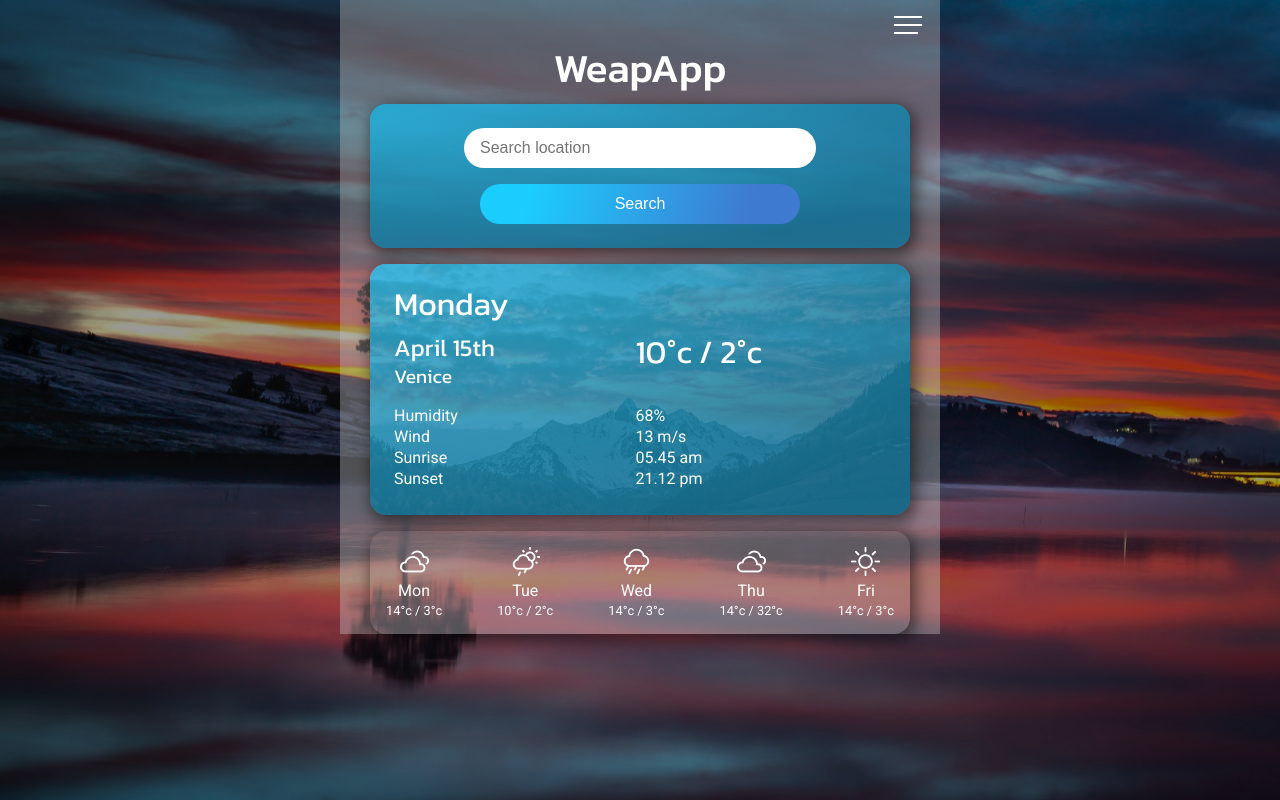
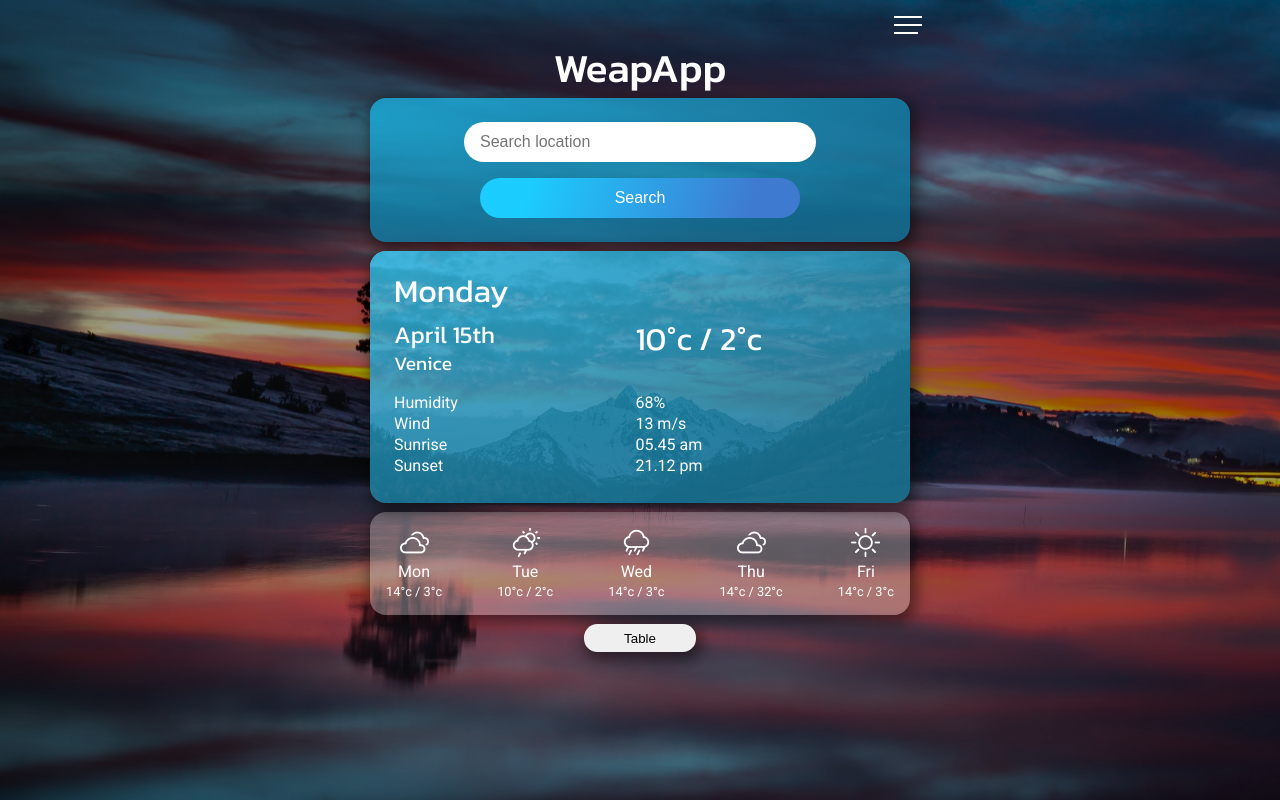
Before and after one commit to chas-academy/u07-weather-app-Niclas-Gustafsson, a React (Create React App) app: page / in a window 1280 px wide. Built offline with nearby package versions, Linux system fonts and the light colour scheme.

Commit message:
Implement toggle button for detailed table component + styling

```diff
--- a/src/App.js
+++ b/src/App.js
@@ -3,6 +3,7 @@ import Navbar from './components/navbar/navbar';
 import Search from './components/searchComponent/search'
 import ForecastDay from './components/forecast-day/ForecastDay'
 import ForecastWeek from './components/forecast-week/forecastWeek';
+import TableButton from './components/table-button/TableButton';
 
 function App() {
 
@@ -27,6 +28,7 @@ function App() {
         {/* Forecast week */}
         <ForecastWeek />
         {/* table button */}
+        <TableButton />
         {/* forcast table with collapsable daily timelapses */}
       </section>
     </div>
--- a/src/assets/css/main.css
+++ b/src/assets/css/main.css
@@ -84,7 +84,6 @@ body::after {
 body #root .container {
   max-width: 37.5em;
   margin: 0 auto;
-  background-color: rgba(200, 200, 200, 0.376);
 }
 
 body #root .container .inner {
@@ -101,7 +100,7 @@ body #root .container .inner {
   -webkit-box-pack: center;
       -ms-flex-pack: center;
           justify-content: center;
-  gap: 1em;
+  gap: 0.6em;
 }
 
 body #root .container .inner .heading {
@@ -355,6 +354,7 @@ body #root .container .inner .heading {
           box-shadow: 3px 5px 15px 3px rgba(0, 0, 0, 0.5);
   color: #ffffff;
   font-family: "Roboto", sans-serif;
+  background-color: rgba(200, 200, 200, 0.376);
 }
 
 .forecast-week .days {
@@ -379,4 +379,20 @@ body #root .container .inner .heading {
 .forecast-week .days .week-day-temp {
   font-size: 0.8rem;
 }
+
+.table-btn {
+  padding: 0.4rem 3em;
+  border-radius: 1em;
+  border: none;
+  -webkit-box-shadow: 3px 5px 15px 3px rgba(0, 0, 0, 0.5);
+          box-shadow: 3px 5px 15px 3px rgba(0, 0, 0, 0.5);
+}
+
+.table-btn:hover {
+  cursor: pointer;
+  -webkit-transform: scale(1.05);
+          transform: scale(1.05);
+  -webkit-transition: 0.2s ease-in-out;
+  transition: 0.2s ease-in-out;
+}
 /*# sourceMappingURL=main.css.map */
--- a/src/assets/scss/components/_app.scss
+++ b/src/assets/scss/components/_app.scss
@@ -39,14 +39,14 @@ body {
         .container {
             max-width: 37.5em; //600px
             margin: 0 auto;
-            background-color: rgba(200, 200, 200, 0.376); //for visual representation only, remove when design is done.
+            //background-color: rgba(200, 200, 200, 0.376); //for visual representation only, remove when design is done.
 
             .inner {
                 display: flex;
                 flex-direction: column;
                 align-items: center;
                 justify-content: center;
-                gap: 1em;
+                gap: 0.6em;
                 .heading {
                     font-size: 2.5em;
                     font-family: $kanit;
--- a/src/assets/scss/components/_forecastWeek.scss
+++ b/src/assets/scss/components/_forecastWeek.scss
@@ -7,6 +7,7 @@
     box-shadow: $box-shadow;
     color: $white;
     font-family: $robo;
+    background-color: rgba(200, 200, 200, 0.376);
 
     .days {
         display: flex;
--- /dev/null
+++ b/src/assets/scss/components/_tableBtn.scss
@@ -0,0 +1,12 @@
+.table-btn {
+    padding: 0.4rem 3em;
+    border-radius: 1em;
+    border: none;
+    box-shadow: $box-shadow;
+
+    &:hover {
+        cursor: pointer;
+        transform: scale(1.05);
+        transition: 0.2s ease-in-out;
+    }
+}
--- a/src/assets/scss/main.scss
+++ b/src/assets/scss/main.scss
@@ -6,3 +6,4 @@
 @import '../scss/components/search-form';
 @import '../scss/components/forecastDay';
 @import '../scss/components/forecastWeek';
+@import '../scss/components/tableBtn';
--- /dev/null
+++ b/src/components/table-button/TableButton.jsx
@@ -0,0 +1,7 @@
+import React from 'react'
+
+export default function TableButton() {
+  return (
+    <button className="table-btn">Table</button>
+  )
+}
```
Also changed, not shown: src/assets/css/main.min.css.
